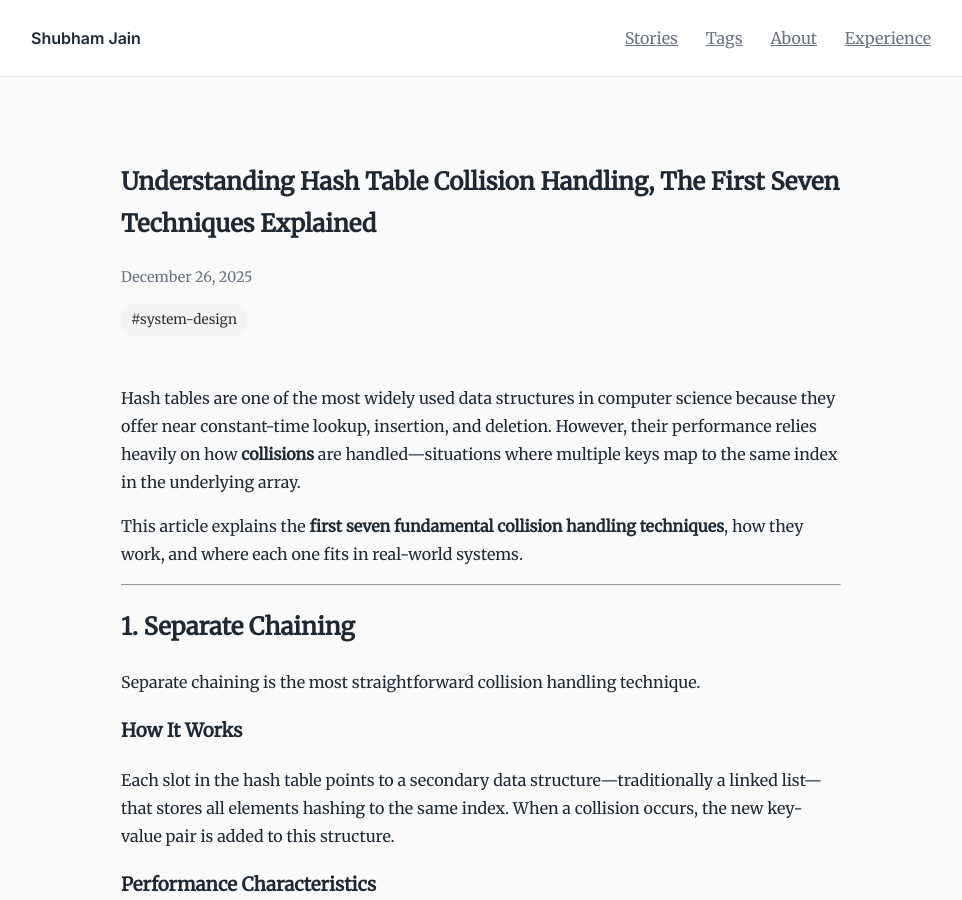
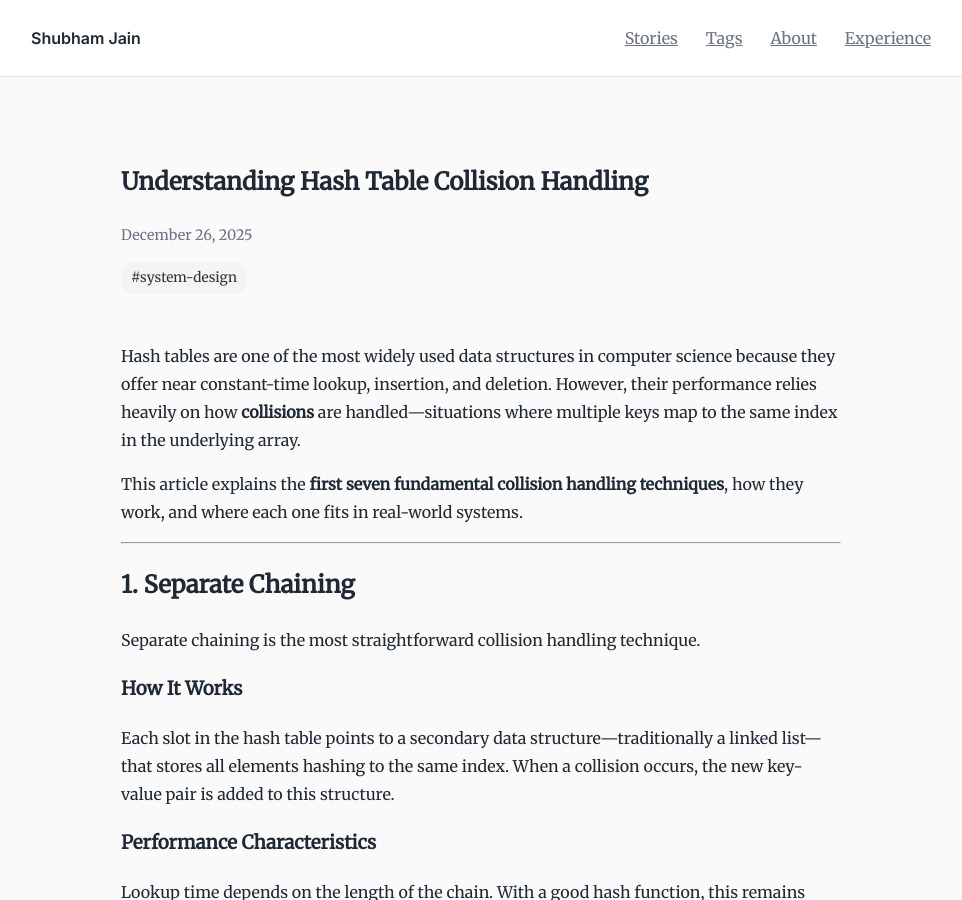
Before and after one commit to JainShubham23/blog, a Jekyll site: the page built from _posts/2025-12-26-All-about-collision-handling.md, in a window 1280 px wide and 900 px high. Shown: the whole window, without its empty margins (159-1121 px from the left). Built offline with Jekyll 4.4.1, drawn with Linux system fonts in a browser that asks for light colours.

Commit message:
new article

```diff
--- a/_posts/2025-12-26-All-about-collision-handling.md
+++ b/_posts/2025-12-26-All-about-collision-handling.md
@@ -1,6 +1,6 @@
 ---
 layout: post
-title: Understanding Hash Table Collision Handling, The First Seven Techniques Explained
+title: Understanding Hash Table Collision Handling
 date: 2025-12-26
 tags: [system-design]
 ---
```
